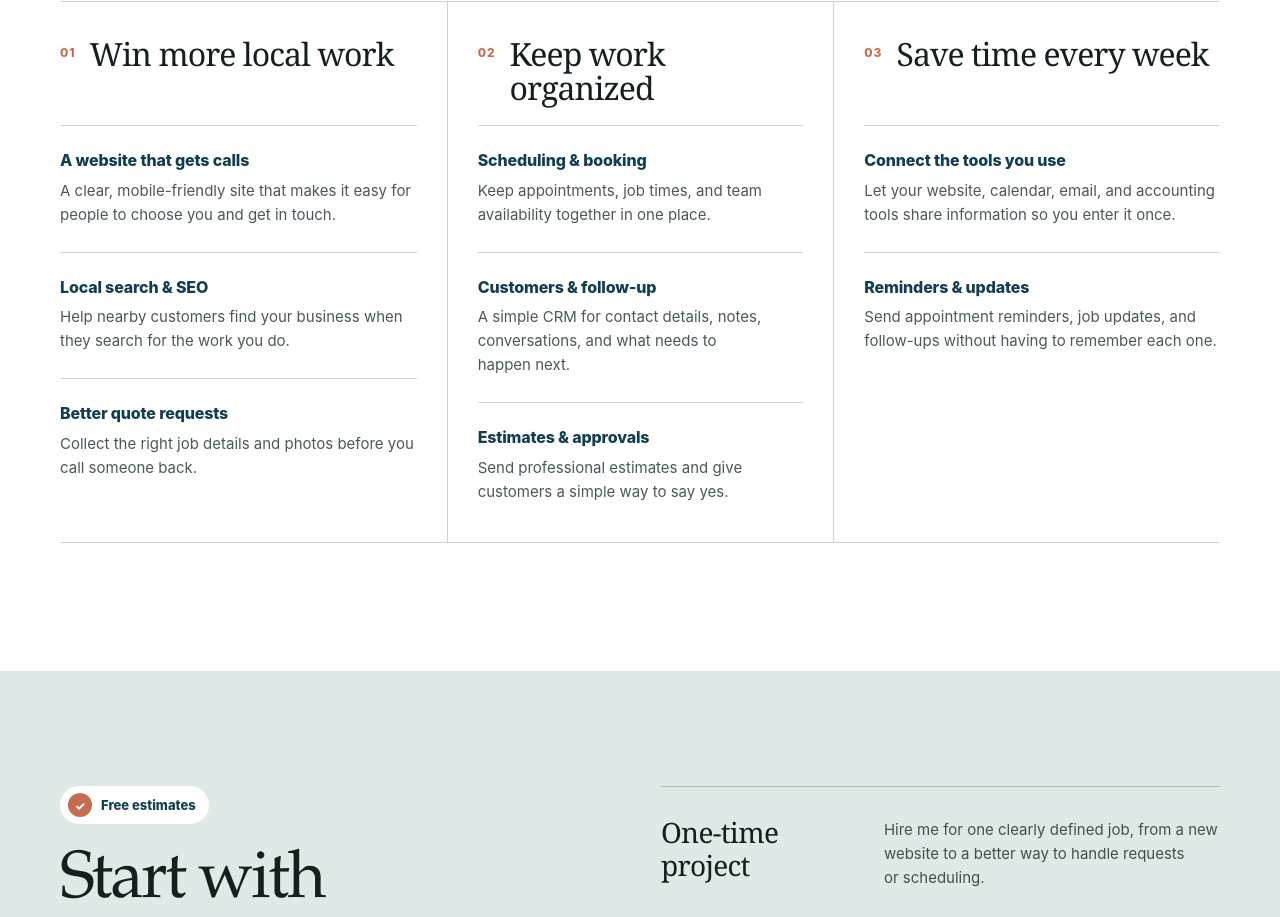
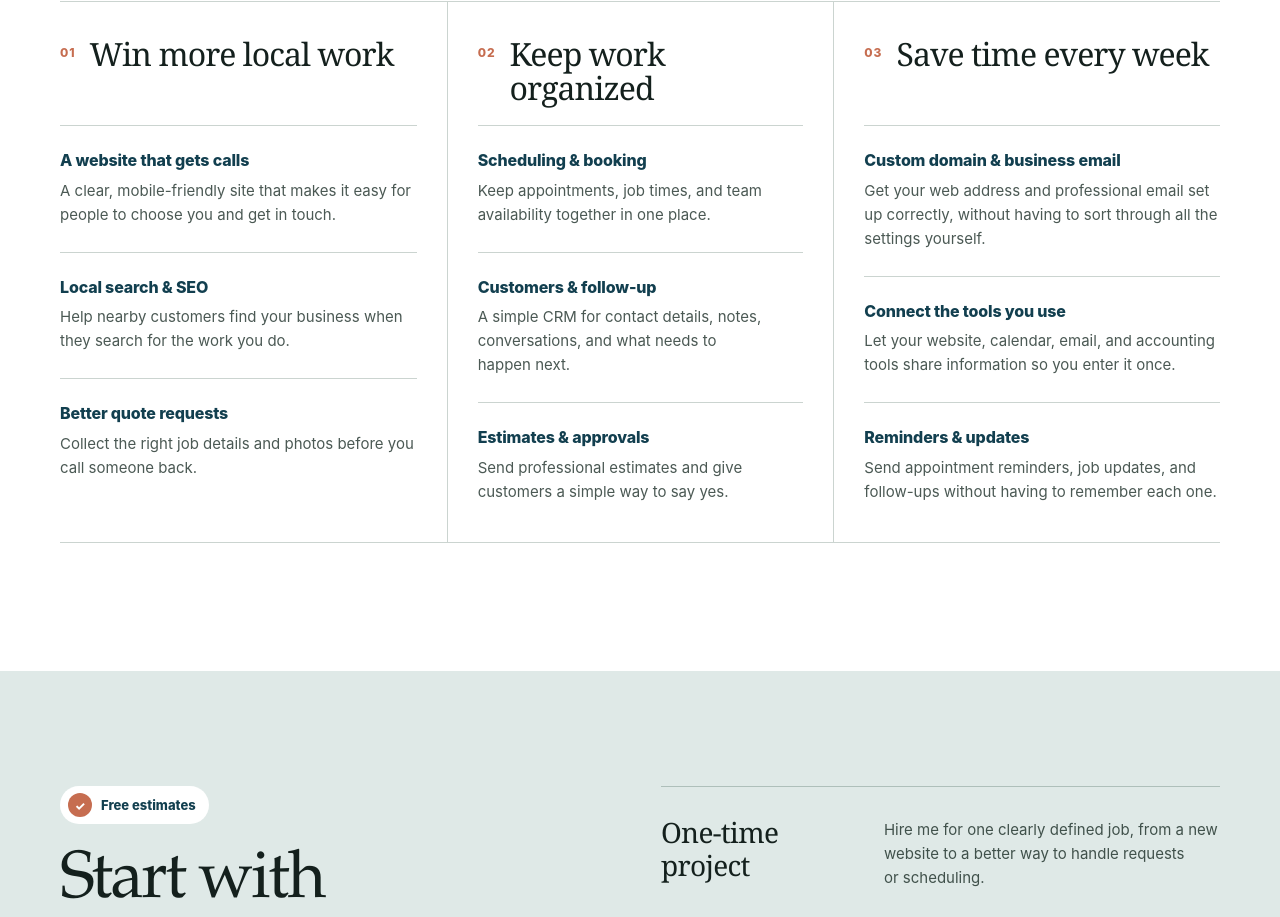
Before and after one commit to christopherrbrown3/christopherbrown.ai, a Next.js app: page / in a window 1280 px wide. Shown: the part 1580-2497 px from the top of the page. Built offline with nearby package versions, Linux system fonts and the light colour scheme.

Commit message:
Advertise domain and business email services

```diff
--- a/app/layout.tsx
+++ b/app/layout.tsx
@@ -2,7 +2,7 @@ import type { Metadata } from "next";
 import "./globals.css";
 
 const title = "Websites & Business Tools for DMV Local Businesses | Christopher Brown";
-const description = "Websites, scheduling, local SEO, and practical business tools for local companies across DC, Maryland, and Northern Virginia. Free estimates and flexible support.";
+const description = "Websites, custom domains, business email, scheduling, local SEO, and practical business tools for local companies across DC, Maryland, and Northern Virginia. Free estimates and flexible support.";
 const socialTitle = "Less busywork. More time for the work that pays.";
 const socialDescription = "Websites and practical tools for local businesses across DC, Maryland, and Northern Virginia. Free estimates, flexible hosting, and ongoing support.";
 const socialImage = "https://christopherbrown.ai/og-local-business-v3.png";
@@ -43,7 +43,7 @@ const organizationSchema = {
     { "@type": "AdministrativeArea", name: "Northern Virginia" },
     { "@type": "AdministrativeArea", name: "Maryland" },
   ],
-  serviceType: ["Small business websites", "Local search and SEO", "Scheduling and booking", "Customer relationship management", "Estimates and approvals", "Business software integrations", "Website hosting and maintenance", "Ongoing website support"],
+  serviceType: ["Small business websites", "Custom domain setup", "Business email setup", "Local search and SEO", "Scheduling and booking", "Customer relationship management", "Estimates and approvals", "Business software integrations", "Website hosting and maintenance", "Ongoing website support"],
   audience: {
     "@type": "BusinessAudience",
     audienceType: "Local business owners in Washington, DC, Maryland, and Northern Virginia",
--- a/app/page.tsx
+++ b/app/page.tsx
@@ -39,6 +39,10 @@ const serviceGroups = [
   {
     title: "Save time every week",
     services: [
+      {
+        title: "Custom domain & business email",
+        copy: "Get your web address and professional email set up correctly, without having to sort through all the settings yourself.",
+      },
       {
         title: "Connect the tools you use",
         copy: "Let your website, calendar, email, and accounting tools share information so you enter it once.",
```
Also changed, not shown: 1 other file (tests, documents, lock files or other folders).
